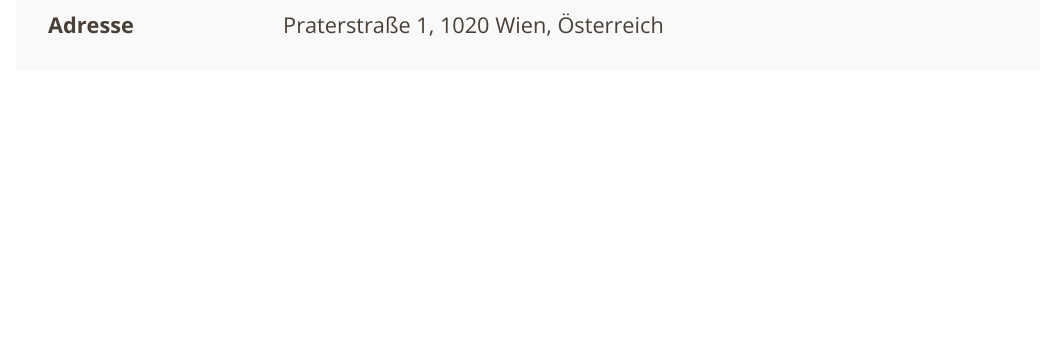
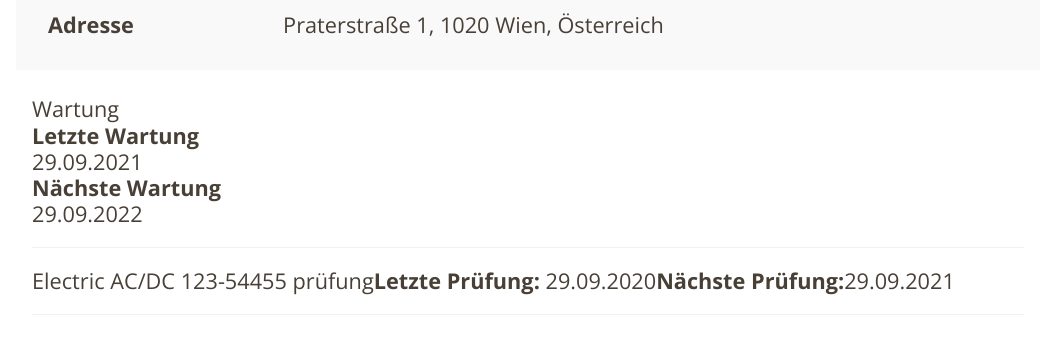
Before and after one commit to SvitlanaKalmutska/TheCardComponent, a Vue app: page / in a window 1280 px wide. Shown: the part 346-700 px from the top of the page, without its empty margins (112-1167 px from the left). Built offline with nearby package versions, Linux system fonts and the light colour scheme.

Commit message:
add checks section

```diff
--- a/src/components/TheCard.vue
+++ b/src/components/TheCard.vue
@@ -15,6 +15,29 @@
       <hr />
       <span class="key">Adresse</span>
       <span>Praterstraße 1, 1020 Wien, Österreich</span>
+    </section>
+
+    <section class="checks-info">
+      <!-- <div class="checks-info__wrapper"> -->
+      <div class="maintenance">
+        <span class="maintenance__title subtitle">Wartung</span>
+        <span class="key">Letzte Wartung </span>
+        <span>29.09.2021</span>
+        <span class="key">Nächste Wartung</span>
+        <span>29.09.2022</span>
+      </div>
+      <hr />
+      <div class="machine-check">
+        <span class="machine-check__title subtitle"
+          >Electric AC/DC 123-54455 prüfung</span
+        >
+        <span class="key">Letzte Prüfung: </span>
+        <span>29.09.2020</span>
+        <span class="key">Nächste Prüfung:</span>
+        <span>29.09.2021</span>
+      </div>
+      <hr />
+      <!-- </div> -->
     </section>
   </div>
 </template>
@@ -103,6 +126,19 @@ hr {
   font-weight: 700;
 }
 
+.checks-info {
+  padding: 26px 16px 4px 16px;
+}
+
+.maintenance {
+  padding-bottom: 4px;
+  display: grid;
+}
+
+.machine-check {
+  padding: 4px 0;
+}
+
 @media only screen and (min-width: 600px) {
   h1.title {
     margin-top: 32px;
```
